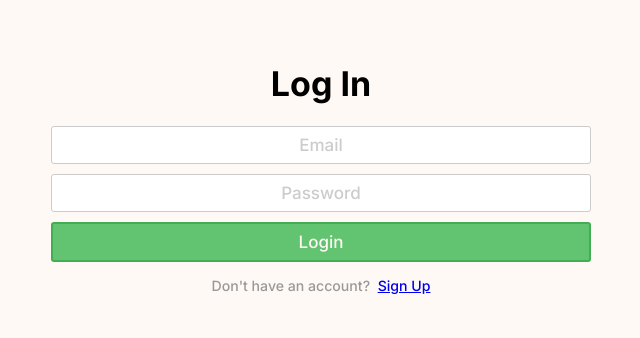
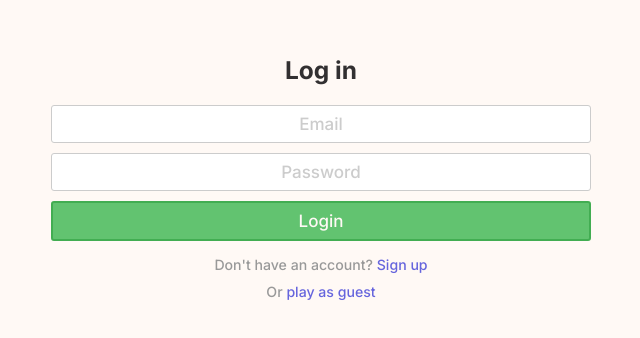
Before and after one commit to Whos-Who/frontend, a React (Create React App) app: page /login in a window 1280 px wide. Shown: the part 218-556 px from the top of the page, without its empty margins (319-959 px from the left). Built offline with nearby package versions, Linux system fonts and the light colour scheme.

Commit message:
style: home screens

```diff
--- a/src/components/Landing.tsx
+++ b/src/components/Landing.tsx
@@ -99,7 +99,7 @@ const Landing: React.FC<Props> = function (props) {
     if (errorMsg) {
       setErrorMsg(null);
     }
-    setRoomCode(e.target.value);
+    setRoomCode(e.target.value.toUpperCase());
   };
 
   return (
@@ -119,6 +119,7 @@ const Landing: React.FC<Props> = function (props) {
           placeholder="Room Code"
           value={roomCode}
           onChange={handleRoomCodeChange}
+          maxLength={4}
         />
         <Button onClick={handleJoinGameClick} isLoading={isJoiningRoom}>
           Join Game
--- a/src/components/LandingFooter.tsx
+++ b/src/components/LandingFooter.tsx
@@ -5,11 +5,12 @@ import styled from "styled-components";
 import { useAppDispatch, useAppSelector } from "../redux/hooks";
 import { getIsUserLoggedIn, getUsername, logoutUser } from "../redux/userSlice";
 import Button, { ButtonType } from "./Button";
+import { StyledLink } from "./Styles";
 
 const DefaultWrapper = styled.div`
   display: flex;
   flex-direction: row;
-  padding: 15px 0;
+  padding: 15px 0 40px;
   width: 100%;
   text-align: center;
   justify-content: space-around;
@@ -18,18 +19,32 @@ const DefaultWrapper = styled.div`
 const LogoutWrapper = styled.div`
   display: flex;
   flex-direction: column;
-  padding: 15px 0;
+  justify-content: center;
+  align-items: center;
   width: 100%;
+  padding: 15px 0 30px;
   text-align: center;
-  justify-content: center;
-`;
 
-const Text = styled.p`
-  color: ${(props) => props.theme.colors.blue};
+  h4 {
+    margin: 0 0 10px;
+  }
+
+  p {
+    margin: 20px 0 0;
+    color: ${(props) => props.theme.colors.grayDark};
+    font-size: ${(props) => props.theme.fontSizes.md};
+    font-weight: 500;
+    cursor: pointer;
+
+    &:hover {
+      color: ${(props) => props.theme.colors.black};
+    }
+  }
 `;
 
 const Username = styled.span`
   color: ${(props) => props.theme.colors.blue};
+  font-size: ${(props) => props.theme.fontSizes.md};
 `;
 
 const LandingFooter: React.FC = () => {
@@ -38,20 +53,14 @@ const LandingFooter: React.FC = () => {
   const history = useHistory();
   const dispatch = useAppDispatch();
 
-  const navigateToLoginPage = () => {
-    history.push("/login");
-  };
-
-  const navigateToSignupPage = () => {
-    history.push("/signup");
-  };
-
   const navigateToManageDeck = () => {
     history.push("/decks");
   };
 
   const handleLogout = () => {
-    dispatch(logoutUser());
+    if (window.confirm("Are you sure you want to sign out?")) {
+      dispatch(logoutUser());
+    }
   };
 
   if (doesUserExist) {
@@ -64,15 +73,15 @@ const LandingFooter: React.FC = () => {
         <Button onClick={navigateToManageDeck} type={ButtonType.Host}>
           Manage Decks
         </Button>
-        <Text onClick={handleLogout}>Sign out</Text>
+        <p onClick={handleLogout}>Sign out</p>
       </LogoutWrapper>
     );
   }
 
   return (
     <DefaultWrapper>
-      <Text onClick={navigateToLoginPage}>Log in</Text>
-      <Text onClick={navigateToSignupPage}>Sign up</Text>
+      <StyledLink to="/login">Log in</StyledLink>
+      <StyledLink to="/signup">Sign up</StyledLink>
     </DefaultWrapper>
   );
 };
--- a/src/components/Styles.tsx
+++ b/src/components/Styles.tsx
@@ -1,3 +1,4 @@
+import { Link } from "react-router-dom";
 import styled from "styled-components";
 
 interface StyledInputProps {
@@ -110,3 +111,28 @@ export const ErrorMessage = styled.span`
 export const Loading = styled.h1`
   text-align: center;
 `;
+
+export const AccountText = styled.span`
+  display: flex;
+  flex-direction: column;
+  gap: 10px;
+  margin-top: 15px;
+  font-size: ${(props) => props.theme.fontSizes.sm};
+  font-weight: 500;
+  color: ${(props) => props.theme.colors.grayDark};
+  text-align: center;
+`;
+
+export const StyledLink = styled(Link)`
+  color: ${(props) => props.theme.colors.blue};
+  font-size: ${(props) => props.theme.fontSizes.md};
+  font-weight: 500;
+  text-decoration: none;
+`;
+
+export const PageTitle = styled.h1`
+  margin: 20px 0;
+  color: ${(props) => props.theme.colors.black};
+  font-size: ${(props) => props.theme.fontSizes.xl};
+  font-weight: 700;
+`;
--- a/src/pages/Login.tsx
+++ b/src/pages/Login.tsx
@@ -2,11 +2,16 @@ import axios from "axios";
 import { StatusCodes } from "http-status-codes";
 import React, { useState } from "react";
 import { useHistory } from "react-router";
-import { Link } from "react-router-dom";
 import styled from "styled-components";
 
 import Button, { ButtonType } from "../components/Button";
-import { ErrorMessage, StyledInput } from "../components/Styles";
+import {
+  AccountText,
+  ErrorMessage,
+  PageTitle,
+  StyledInput,
+  StyledLink,
+} from "../components/Styles";
 import { BACKEND_URL } from "../constants";
 import { useTrackPage } from "../hooks/GoogleAnalytics";
 import { useAppDispatch } from "../redux/hooks";
@@ -24,17 +29,9 @@ const Wrapper = styled.div`
   padding: 30px;
 `;
 
-const AccountText = styled.span`
-  margin-top: 15px;
-  font-size: ${(props) => props.theme.fontSizes.sm};
-  font-weight: 500;
-  color: ${(props) => props.theme.colors.grayDark};
-`;
-
 const Login: React.FC = () => {
+  const history = useHistory();
   const dispatch = useAppDispatch();
-
-  const history = useHistory();
 
   const [email, setEmail] = useState<string>("");
   const [password, setPassword] = useState<string>("");
@@ -91,7 +88,7 @@ const Login: React.FC = () => {
         history.replace("");
       })
       .catch((err) => {
-        const statusCode = err.response.status;
+        const statusCode = err?.response?.status || "";
         if (statusCode == StatusCodes.UNAUTHORIZED) {
           setErrorMessage("Invalid credentials!");
         } else {
@@ -105,7 +102,7 @@ const Login: React.FC = () => {
 
   return (
     <Wrapper>
-      <h1>Log In</h1>
+      <PageTitle>Log in</PageTitle>
       <StyledInput
         type="text"
         placeholder="Email"
@@ -128,8 +125,14 @@ const Login: React.FC = () => {
         Login
       </Button>
       <AccountText>
-        Don&apos;t have an account? &nbsp;
-        <Link to="/signup">Sign Up</Link>
+        <span>
+          Don&apos;t have an account?&nbsp;
+          <StyledLink to="/signup">Sign up</StyledLink>
+        </span>
+        <span>
+          Or&nbsp;
+          <StyledLink to="">play as guest</StyledLink>
+        </span>
       </AccountText>
       <ErrorMessage>&nbsp;{errorMessage}&nbsp;</ErrorMessage>
     </Wrapper>
--- a/src/pages/Signup.tsx
+++ b/src/pages/Signup.tsx
@@ -5,7 +5,12 @@ import { useHistory } from "react-router";
 import styled from "styled-components";
 
 import Button, { ButtonType } from "../components/Button";
-import { ErrorMessage, StyledInput } from "../components/Styles";
+import {
+  AccountText,
+  ErrorMessage,
+  StyledInput,
+  StyledLink,
+} from "../components/Styles";
 import { BACKEND_URL } from "../constants";
 import { useTrackPage } from "../hooks/GoogleAnalytics";
 import { useAppDispatch } from "../redux/hooks";
@@ -125,7 +130,7 @@ const Signup: React.FC = () => {
         history.replace("");
       })
       .catch((err) => {
-        const statusCode = err.response.status;
+        const statusCode = err?.response?.status || "";
         if (statusCode == StatusCodes.CONFLICT) {
           setErrorMessage("Username already exists!");
         } else {
@@ -139,7 +144,7 @@ const Signup: React.FC = () => {
 
   return (
     <Wrapper>
-      <h1>Sign Up</h1>
+      <h1>Sign up</h1>
       <StyledInput
         type="text"
         placeholder="Username"
@@ -177,6 +182,16 @@ const Signup: React.FC = () => {
       >
         Sign Up
       </Button>
+      <AccountText>
+        <span>
+          Already have an account?&nbsp;
+          <StyledLink to="/login">Log in</StyledLink>
+        </span>
+        <span>
+          Or&nbsp;
+          <StyledLink to="">play as guest</StyledLink>
+        </span>
+      </AccountText>
       <ErrorMessage>&nbsp;{errorMessage}&nbsp;</ErrorMessage>
     </Wrapper>
   );
```
